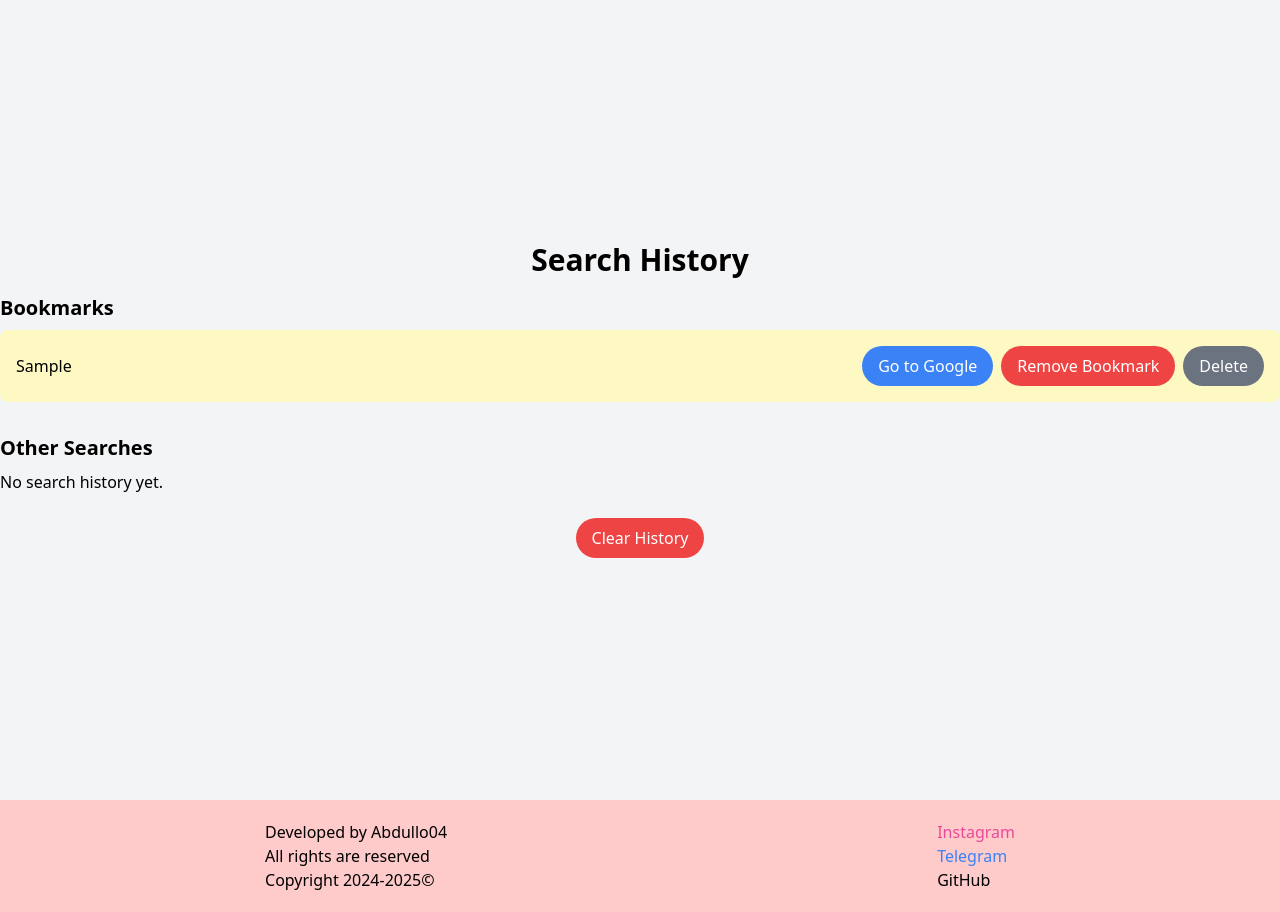
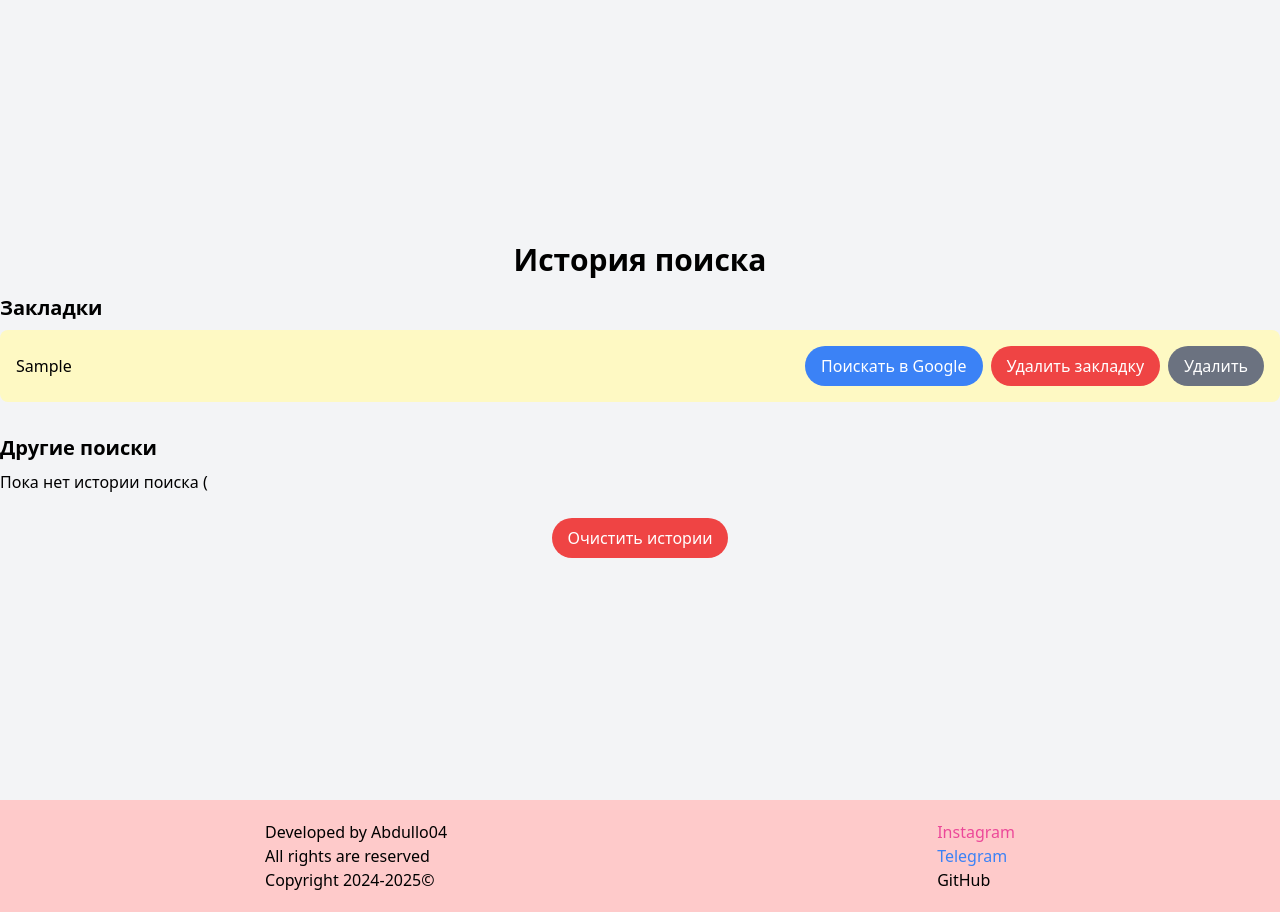
Before and after one commit to Abdullo04/MC-Browser, a Django app: page /history/ in a window 1280 px wide. Shown: the part 64-976 px from the top of the page. Run offline with Django 5.2, Linux system fonts and the light colour scheme; tables that the repository leaves empty hold one stand-in row (values such as "Sample post"); some libraries are stand-ins or nearby versions.

Commit message:
translated to russian

```diff
--- a/app/templates/history.html
+++ b/app/templates/history.html
@@ -2,27 +2,27 @@
 {% extends 'base.html' %}
 {% block content %}
 <div class="h-screen container flex flex-col items-center justify-center">
-    <p class="font-bold text-3xl text-center">Search History</p>
+    <p class="font-bold text-3xl text-center">История поиска</p>
 
     <!-- Секция с закладками -->
     <div class="mt-4 w-full">
-        <p class="font-semibold text-xl">Bookmarks</p>
+        <p class="font-semibold text-xl">Закладки</p>
         <ul class="mt-2">
             {% for history in bookmarks %}
                 <li class="flex justify-between items-center mb-4 p-4 bg-yellow-100 rounded-lg">
                     <span>{{ history.query }}</span>
                     <div class="flex space-x-2">
-                        <a href="https://www.google.com/search?q={{ history.query }}" class="bg-blue-500 text-white px-4 py-2 rounded-full">Go to Google</a>
+                        <a href="https://www.google.com/search?q={{ history.query }}" class="bg-blue-500 text-white px-4 py-2 rounded-full">Поискать в Google</a>
                         <form action="{% url 'toggle-bookmark' history.id %}" method="post">
                             {% csrf_token %}
                             <button type="submit" class="bg-red-500 text-white px-4 py-2 rounded-full">
-                                Remove Bookmark
+                                Удалить закладку
                             </button>
                         </form>
                         <form action="{% url 'delete-search' history.id %}" method="post">
                             {% csrf_token %}
                             <button type="submit" class="bg-gray-500 text-white px-4 py-2 rounded-full">
-                                Delete
+                                Удалить
                             </button>
                         </form>
                     </div>
@@ -35,7 +35,7 @@
 
     <!-- Секция с обычными запросами -->
     <div class="mt-4 w-full">
-        <p class="font-semibold text-xl">Other Searches</p>
+        <p class="font-semibold text-xl">Другие поиски</p>
         <ul class="mt-2">
             {% for history in histories %}
                 <li class="flex justify-between items-center mb-4 p-4 bg-gray-100 rounded-lg">
@@ -45,19 +45,19 @@
                         <form action="{% url 'toggle-bookmark' history.id %}" method="post">
                             {% csrf_token %}
                             <button type="submit" class="bg-yellow-500 text-white px-4 py-2 rounded-full">
-                                Add Bookmark
+                                Добавить в закладку
                             </button>
                         </form>
                         <form action="{% url 'delete-search' history.id %}" method="post">
                             {% csrf_token %}
                             <button type="submit" class="bg-gray-500 text-white px-4 py-2 rounded-full">
-                                Delete
+                                Удалить
                             </button>
                         </form>
                     </div>
                 </li>
             {% empty %}
-                <p>No search history yet.</p>
+                <p>Пока нет истории поиска (</p>
             {% endfor %}
         </ul>
     </div>
@@ -67,7 +67,7 @@
         <form action="{% url 'clear-history' %}" method="post">
             {% csrf_token %}
             <button type="submit" class="bg-red-500 text-white px-4 py-2 rounded-full">
-                Clear History
+                Очистить истории
             </button>
         </form>
     </div>
```
